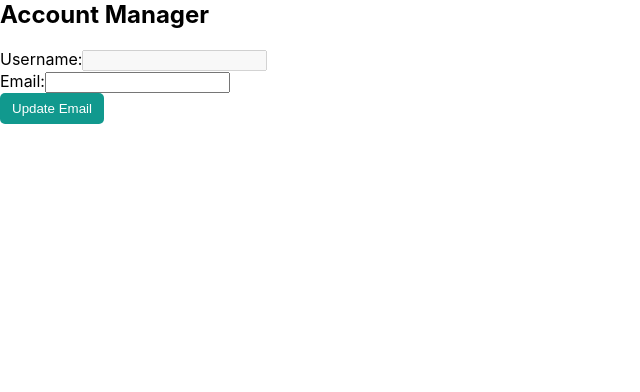
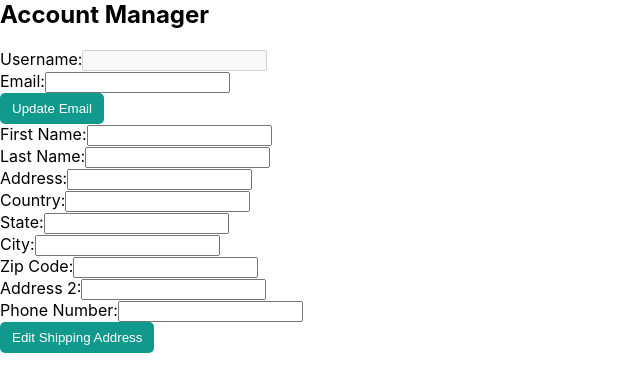
Before and after one commit to gizmo1547/E_bidding_system, a React (Create React App) app in the folder frontend/: page /account-manager in a window 1280 px wide. Shown: the top 392 px of the page, without its empty margins (0-640 px from the left). Built offline with nearby package versions, Linux system fonts and the light colour scheme; no server answers; sample sign-in values are in the browser's storage.

Commit message:
Update AccountManager.jsx
Added Extra text fields

```diff
--- a/frontend/src/pages/AccountManager.jsx
+++ b/frontend/src/pages/AccountManager.jsx
@@ -67,6 +67,61 @@ const AccountManager = () => {
         <button type="submit">Update Email</button>
       </form>
       {message && <p>{message}</p>}
+      <div>
+          <label>First Name:</label>
+          <input
+            type="text"
+          />
+        </div>
+      <div>
+          <label>Last Name:</label>
+          <input
+            type="text"
+          />
+        </div>
+        <div>
+          <label>Address:</label>
+          <input
+            type="text"
+          />
+        </div>
+        <div>
+          <label>Country:</label>
+          <input
+            type="text"
+          />
+        </div>
+        <div>
+          <label>State:</label>
+          <input
+            type="text"
+          />
+        </div>
+        <div>
+          <label>City:</label>
+          <input
+            type="text"
+          />
+        </div>
+        <div>
+          <label>Zip Code:</label>
+          <input
+            type="text"
+          />
+        </div>
+        <div>
+          <label>Address 2:</label>
+          <input
+            type="text"
+          />
+        </div>
+        <div>
+          <label>Phone Number:</label>
+          <input
+            type="text"
+          />
+        </div>
+        <button type="Submit">Edit Shipping Address</button>
     </div>
   );
 };
```
